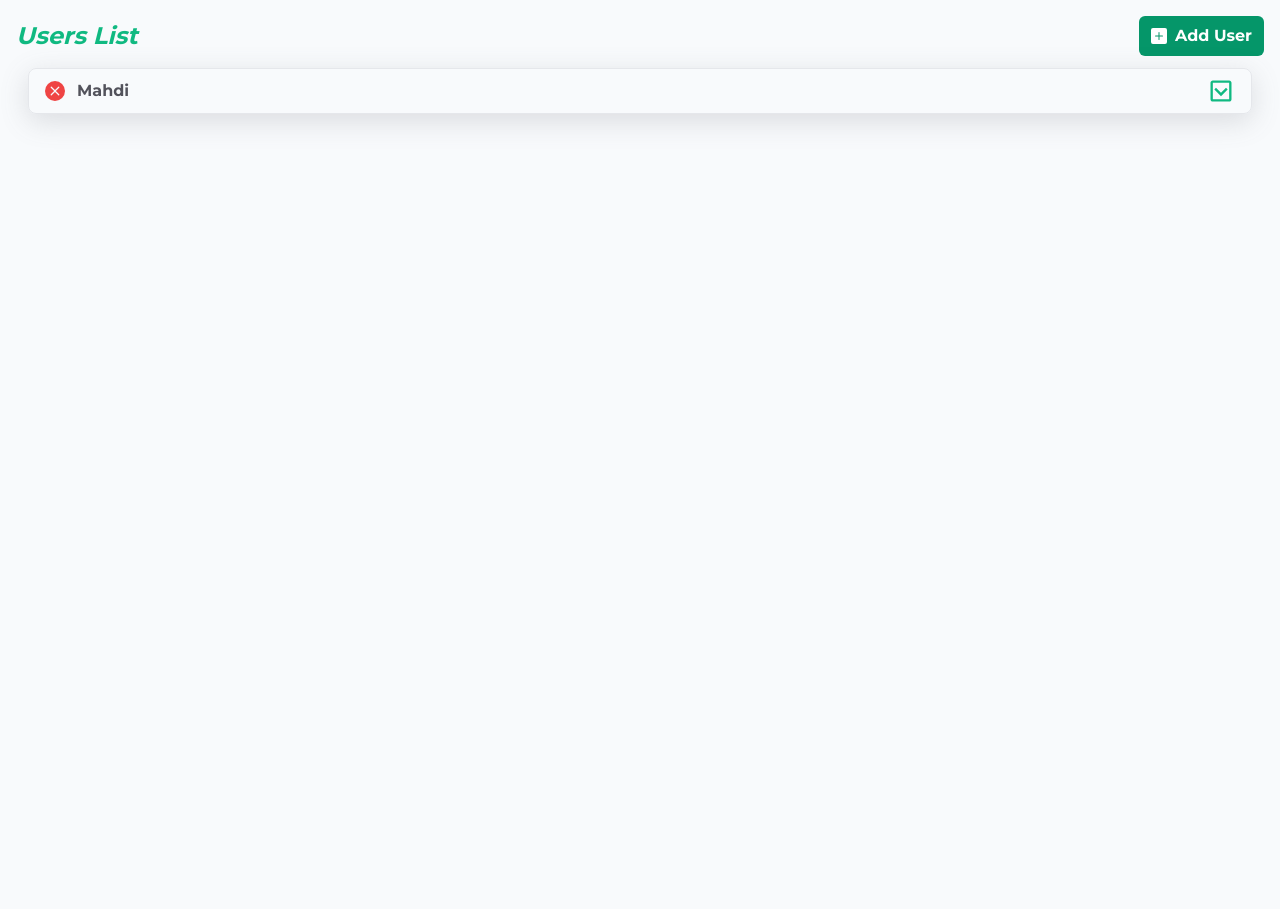
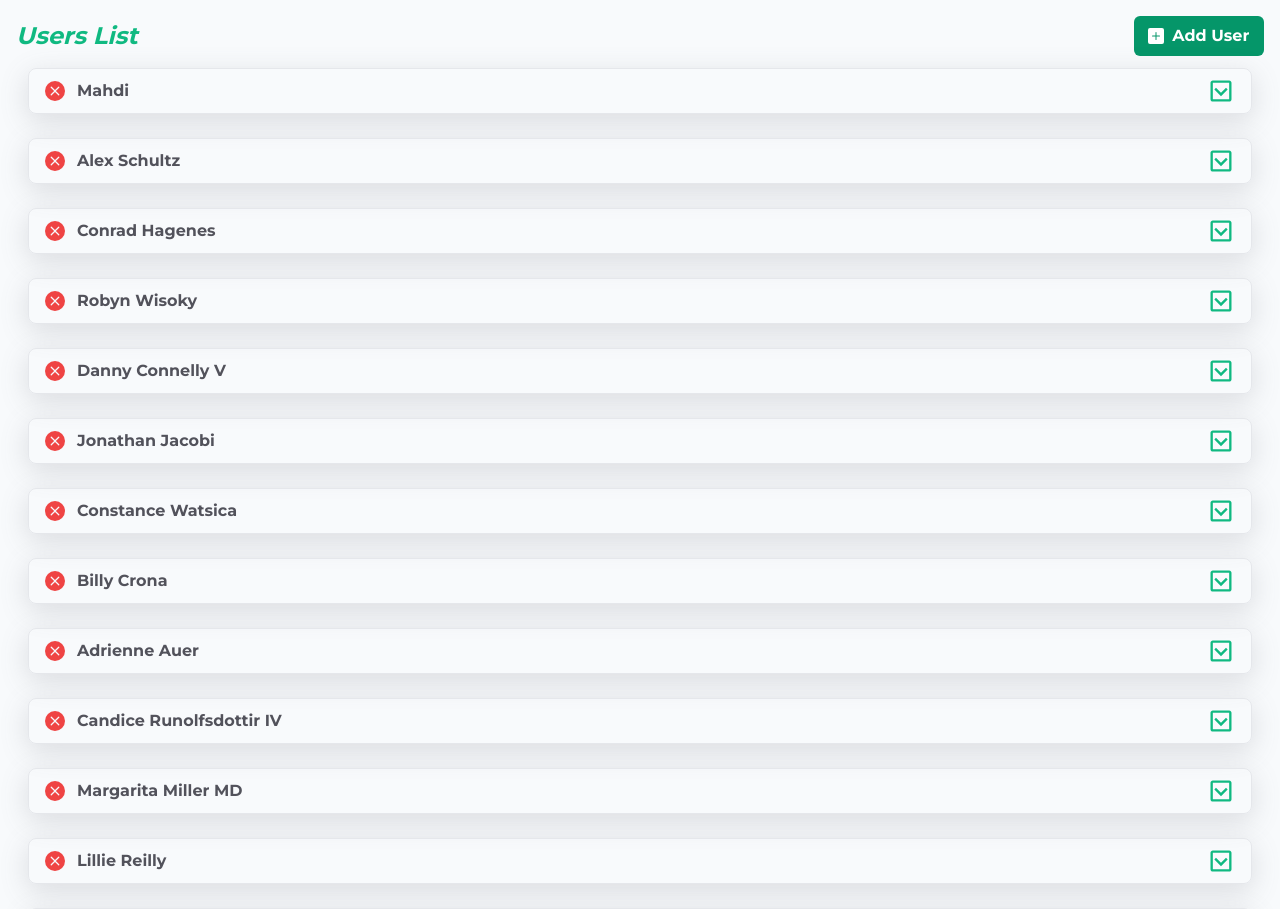
Before and after one commit to MahdiMhqq/RTK-Practice-media, a React (Create React App) app: page / in a window 1280 px wide. Shown: the top 909 px of the page. Before the commit the page ends 800 px from the top, so only its background shows below. Built offline with nearby package versions, Linux system fonts and the light colour scheme; data requests are answered from the project's data file.

Commit message:
[ADD] Some Loading stuff
+ Circle Spinner component
+ Add Users Logic
+ Handle Loading logic in the target components

```diff
--- /dev/null
+++ b/src/components/CircleSpinner/index.tsx
@@ -0,0 +1,41 @@
+import React from "react";
+
+import styles from "./styles/CircleSpinner.module.css";
+
+interface CircleSpinnerProps {
+  /** CustomClass for customized style classes, this prop applies to parent */
+  customClass?: string;
+  /** InnerCustomClass for customized style classes, this prop applies to each of inner spinner elements.
+   ** Mainly used for change color of spinner. for this purpose change border top color, in tailwind we can use border-t-[color] class */
+  innerSpinnerClass?: string;
+}
+
+/** Loading Spinner with styles like google spinner */
+function CircleSpinner({ customClass, innerSpinnerClass }: CircleSpinnerProps) {
+  return (
+    <div
+      className={`${
+        styles.loadingRing
+      } inline-block relative w-6 aspect-square z-10 ${customClass ?? ""}`}
+      data-testid="loading-spinner"
+    >
+      <div
+        className={`block absolute w-4/5 h-4/5 top-1/2 left-1/2 -translate-x-1/2 -translate-y-1/2 border-4 border-transparent border-t-white rounded-full ${
+          innerSpinnerClass ?? ""
+        }`}
+      ></div>
+      <div
+        className={`block absolute w-4/5 h-4/5 top-1/2 left-1/2 -translate-x-1/2 -translate-y-1/2 border-4 border-transparent border-t-white rounded-full ${
+          innerSpinnerClass ?? ""
+        }`}
+      ></div>
+      <div
+        className={`block absolute w-4/5 h-4/5 top-1/2 left-1/2 -translate-x-1/2 -translate-y-1/2 border-4 border-transparent border-t-white rounded-full ${
+          innerSpinnerClass ?? ""
+        }`}
+      ></div>
+    </div>
+  );
+}
+
+export default CircleSpinner;
--- /dev/null
+++ b/src/components/CircleSpinner/styles/CircleSpinner.module.css
@@ -0,0 +1,21 @@
+/*********************** Profile Upload Loading ************************/
+.loadingRing div {
+  animation: loadingRing 1.2s cubic-bezier(0.5, 0, 0.5, 1) infinite;
+}
+.loadingRing div:nth-child(1) {
+  animation-delay: -0.35s;
+}
+.loadingRing div:nth-child(2) {
+  animation-delay: -0.3s;
+}
+.loadingRing div:nth-child(3) {
+  animation-delay: -0.15s;
+}
+@keyframes loadingRing {
+  0% {
+    transform: translate(-50%, -50%) rotate(0deg);
+  }
+  100% {
+    transform: translate(-50%, -50%) rotate(360deg);
+  }
+}
--- a/src/components/UsersList/UsersListHeader/index.tsx
+++ b/src/components/UsersList/UsersListHeader/index.tsx
@@ -1,17 +1,44 @@
-import React from "react";
+import React, { useState } from "react";
 import { BsFillPlusSquareFill } from "react-icons/bs";
+
+import CircleSpinner from "components/CircleSpinner";
+
+import { useAppDispatch, addUser } from "store";
 
 interface IUsersListHeaderProps {
   customClass?: string;
 }
 
 function UsersListHeader({ customClass = "" }: IUsersListHeaderProps) {
+  //STATE
+  const [loading, setLoading] = useState(false);
+
+  //REDUX
+  const dispatch = useAppDispatch();
+
+  //LOGIC
+  const handleCreateUser = () => {
+    setLoading(true);
+    dispatch(addUser())
+      .unwrap()
+      .finally(() => setLoading(false));
+  };
+
   return (
     <div className={`flex items-center justify-between ${customClass}`}>
       <h2 className="text-2xl font-bold italic text-emerald-500">Users List</h2>
-      <button className="px-3 py-2 text-center font-bold text-white rounded-md cursor-pointer bg-emerald-600 hover:bg-emerald-500 active:bg-emerald-700 transition flex items-center gap-x-2">
-        <BsFillPlusSquareFill className="w-4 h-4" />
-        <span>Add User</span>
+      <button
+        className="w-[12ch] flex items-center justify-center px-3 py-2 text-center font-bold text-white rounded-md cursor-pointer bg-emerald-600 hover:bg-emerald-500 active:bg-emerald-700 transition gap-x-2"
+        onClick={handleCreateUser}
+      >
+        {loading ? (
+          <CircleSpinner />
+        ) : (
+          <>
+            <BsFillPlusSquareFill className="w-4 h-4" />
+            <span>Add User</span>
+          </>
+        )}
       </button>
     </div>
   );
--- a/src/components/UsersList/index.tsx
+++ b/src/components/UsersList/index.tsx
@@ -1,4 +1,4 @@
-import React, { useEffect } from "react";
+import React, { useEffect, useState } from "react";
 
 import Loading from "components/Loading";
 import Error from "components/Error";
@@ -11,14 +11,25 @@ import { IUser } from "store/types";
 interface IUsersListProps {}
 
 function UsersList({}: IUsersListProps) {
+  //STATES
+  const [loading, setLoading] = useState(true);
+  const [error, setError] = useState<any>(null);
+
   //REDUX
   const dispatch = useAppDispatch();
   const usersStore = useAppSelector((store) => store.users);
-  const { data, loading, error } = usersStore;
+  const { data } = usersStore;
 
   //LIFE CYCLE HOOKS
   useEffect(() => {
-    dispatch(fetchUsers());
+    setLoading(true);
+    dispatch(fetchUsers())
+      .unwrap()
+      .catch((err) => {
+        setError(err);
+        console.error(err);
+      })
+      .finally(() => setLoading(false));
   }, []);
 
   //RENDER Content
@@ -33,6 +44,7 @@ function UsersList({}: IUsersListProps) {
   ) : (
     <Users data={data} />
   );
+
   return (
     <div className="flex flex-col w-full">
       <UsersListHeader />
--- a/src/data/db.json
+++ b/src/data/db.json
@@ -1,5 +1,62 @@
 {
-  "users": [{ "name": "Mahdi", "id": 1 }],
+  "users": [
+    {
+      "name": "Mahdi",
+      "id": 1
+    },
+    {
+      "name": "Alex Schultz",
+      "id": 2
+    },
+    {
+      "name": "Conrad Hagenes",
+      "id": 3
+    },
+    {
+      "name": "Robyn Wisoky",
+      "id": 4
+    },
+    {
+      "name": "Danny Connelly V",
+      "id": 5
+    },
+    {
+      "name": "Jonathan Jacobi",
+      "id": 6
+    },
+    {
+      "name": "Constance Watsica",
+      "id": 7
+    },
+    {
+      "name": "Billy Crona",
+      "id": 8
+    },
+    {
+      "name": "Adrienne Auer",
+      "id": 9
+    },
+    {
+      "name": "Candice Runolfsdottir IV",
+      "id": 10
+    },
+    {
+      "name": "Margarita Miller MD",
+      "id": 11
+    },
+    {
+      "name": "Lillie Reilly",
+      "id": 12
+    },
+    {
+      "name": "Sylvester Balistreri",
+      "id": 13
+    },
+    {
+      "name": "Nora Kub",
+      "id": 14
+    }
+  ],
   "albums": [],
   "photos": []
 }
--- a/src/store/slices/usersSlice.ts
+++ b/src/store/slices/usersSlice.ts
@@ -1,5 +1,5 @@
 import { createSlice } from "@reduxjs/toolkit";
-import { fetchUsers } from "store/thunks/users";
+import { fetchUsers, addUser } from "store/thunks/users";
 import { IUsersStore } from "store/types";
 
 const usersStoreInitial: IUsersStore = {
@@ -13,6 +13,7 @@ const usersSlice = createSlice({
   initialState: usersStoreInitial,
   reducers: {},
   extraReducers(builder) {
+    // fetchUsers
     builder
       .addCase(fetchUsers.pending, (state) => {
         state.loading = true;
@@ -26,6 +27,21 @@ const usersSlice = createSlice({
         state.error = null;
         state.data = action.payload;
       });
+
+    //add user
+    builder
+      .addCase(addUser.pending, (state) => {
+        state.loading = true;
+      })
+      .addCase(addUser.rejected, (state, action) => {
+        state.loading = false;
+        state.error = action.error;
+      })
+      .addCase(addUser.fulfilled, (state, action) => {
+        state.loading = false;
+        state.error = null;
+        state.data.push(action.payload);
+      });
   },
 });
 
--- a/src/store/thunks/users.ts
+++ b/src/store/thunks/users.ts
@@ -1,4 +1,5 @@
 import { createAsyncThunk } from "@reduxjs/toolkit";
+import { faker } from "@faker-js/faker";
 import API from "api";
 
 const fetchUsers = createAsyncThunk("users/fetch", async () => {
@@ -6,4 +7,16 @@ const fetchUsers = createAsyncThunk("users/fetch", async () => {
   return res.data;
 });
 
-export { fetchUsers };
+const addUser = createAsyncThunk("users/add", async () => {
+  const res = await API.post("/users", {
+    name: faker.name.fullName(),
+  });
+
+  return res.data;
+});
+
+const removeUser  =createAsyncThunk("users/remove", async (id) => {
+    const res = await API.delete(`/users/${id}`)
+})
+
+export { fetchUsers, addUser };
```
